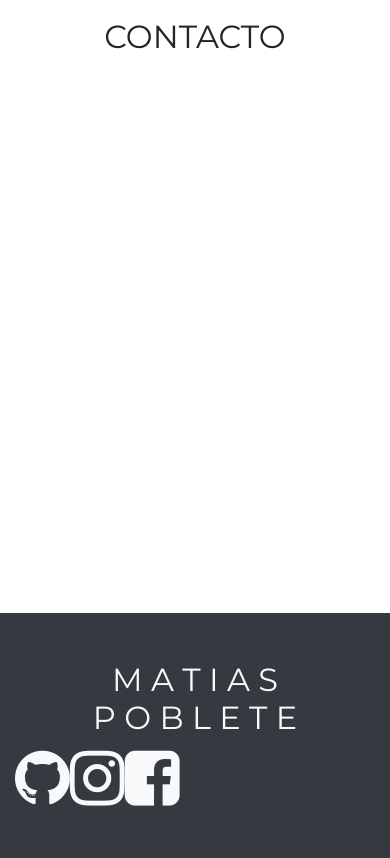
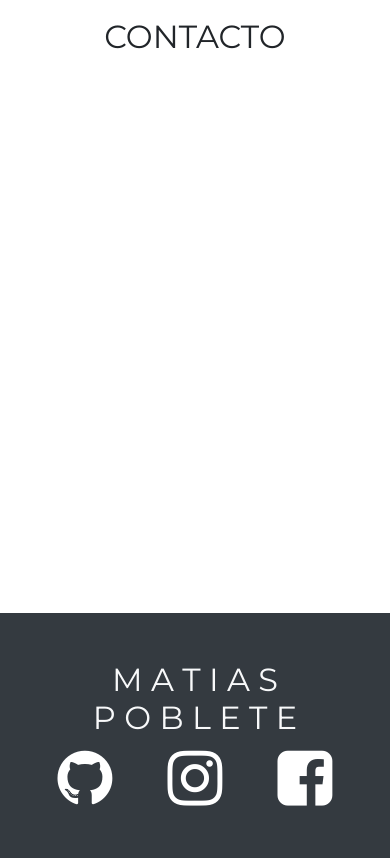
Before and after one commit to MattPoblete/Prueba, a plain HTML site: page index.html in a window 390 px wide. Shown: the part 3812-4670 px from the top of the page. Drawn offline with nearby package versions, Linux system fonts and the light colour scheme; a script that the page names is missing.

Commit message:
estructura responsiva lista

```diff
--- a/assets/css/style.css
+++ b/assets/css/style.css
@@ -36,3 +36,13 @@ iframe {
     padding: 0;
     margin:0;
   }
+
+footer a{
+    text-decoration: none;
+    color: #fff;
+}
+
+footer a:hover{
+    text-decoration: none !important;
+    color: #fff !important;
+}
--- a/index.html
+++ b/index.html
@@ -132,17 +132,18 @@
       <section id="contact" class="container-fluid my-5">
         <h2>CONTACTO</h2>
         <div class="typeform-widget" data-url="https://form.typeform.com/to/knXXl3ZG?typeform-medium=embed-snippet" style="width: 100%; height: 500px;"></div> <script> (function() { var qs,js,q,s,d=document, gi=d.getElementById, ce=d.createElement, gt=d.getElementsByTagName, id="typef_orm", b="https://embed.typeform.com/"; if(!gi.call(d,id)) { js=ce.call(d,"script"); js.id=id; js.src=b+"embed.js"; q=gt.call(d,"script")[0]; q.parentNode.insertBefore(js,q) } })() </script>      </section>
-      <footer class="container-fluid bg-dark text-center text-light py-5">
-        <div class="row">
+
+      <!--Footer-->
+        <footer class="container-fluid bg-dark text-center text-light py-5">
+        <div class="row mx-auto">
           <div class="col-12 col-md-6">
             <h2>M A T I A S <br>  P O B L E T E</h2>
           </div>
-          <div class="container">
-            <div class="row col-12 col-md-6 text-center">
-
-              <i class="fa fa-github fa-4x  " aria-hidden="true"></i>
-              <i class="fa fa-instagram fa-4x  " aria-hidden="true"></i>
-              <i class="fa fa-facebook-square fa-4x " aria-hidden="true"></i>
+          <div class="container col-12 col-md-6 mx-auto">
+            <div class="row mx-auto">
+              <a class="fa fa-github fa-4x col-4 " href="https://github.com/MattPoblete" aria-hidden="true"></a>
+              <a class="fa fa-instagram fa-4x col-4 " href="https://www.instagram.com/sad.matt.tatts/" aria-hidden="true"></a>
+              <a class="fa fa-facebook-square fa-4x col-4" href="https://www.facebook.com/Matt14BMX" aria-hidden="true"></a>
             </div>
           </div>
         </div>
```
